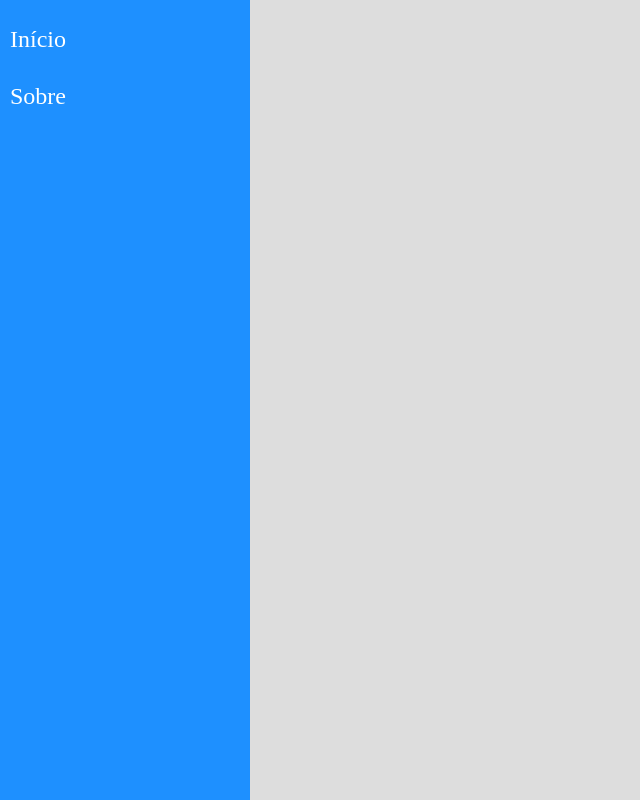
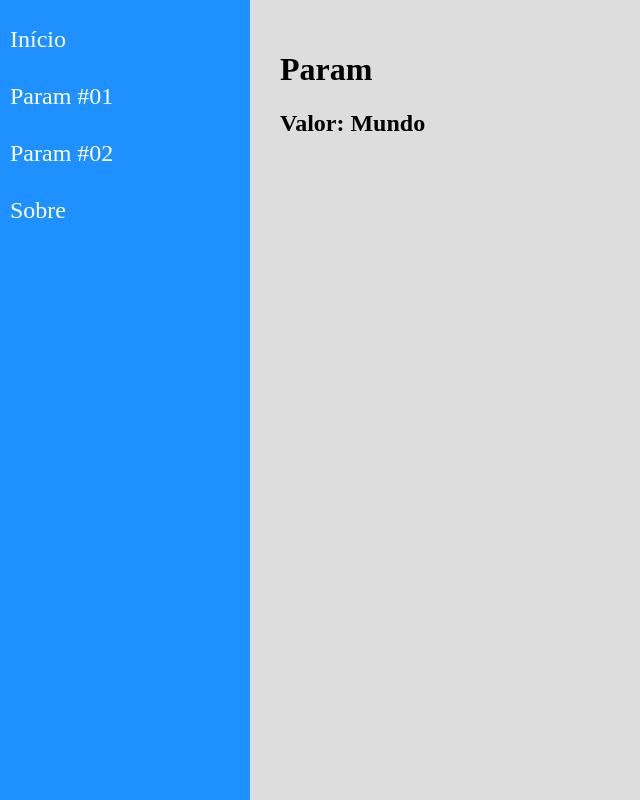
Before and after one commit to eric-moniz/projetos-react-udemy, a React (Create React App) app in the folder navegacao/: page /param/Mundo in a window 1280 px wide. Shown: the whole page, without its empty margins (0-640 px from the left). Built offline with nearby package versions, Linux system fonts and the light colour scheme.

Commit message:
aula 57 - Navegação com parâmetro

```diff
--- a/navegacao/src/components/layout/Content.jsx
+++ b/navegacao/src/components/layout/Content.jsx
@@ -12,6 +12,7 @@ const Content = props => {
     <main className="Content">
       <Routes>
         <Route path="/about" element={<About />} />
+        <Route path="/param/:id" element={<Param />} />
         <Route path="/param:id" element={<Param />} />
         <Route path="/" exact element={<Home />} />
         <Route path="*" element={<NotFound />} />
--- a/navegacao/src/components/layout/Menu.jsx
+++ b/navegacao/src/components/layout/Menu.jsx
@@ -12,6 +12,12 @@ const Menu = props => {
             <Link to="/">Início</Link>
           </li>
           <li>
+            <Link to="/param/Olá">Param #01</Link>
+          </li>
+          <li>
+            <Link to="/param/Mundo">Param #02</Link>
+          </li>
+          <li>
             <Link to="/about">Sobre</Link>
           </li>
         </ul>
--- a/navegacao/src/views/examples/About.jsx
+++ b/navegacao/src/views/examples/About.jsx
@@ -4,7 +4,7 @@ const About = props => {
   return (
     <div className="About">
       <h1>Sobre</h1>
-      <p>O nosso sistema foi criado...</p>
+      <h2>O nosso sistema foi criado...</h2>
     </div>
   );
 };
--- a/navegacao/src/views/examples/Home.jsx
+++ b/navegacao/src/views/examples/Home.jsx
@@ -4,7 +4,7 @@ const Home = props => {
   return (
     <div className="Home">
       <h1>Início</h1>
-      <p>Bem vindo!</p>
+      <h2>Bem vindo!</h2>
     </div>
   );
 };
--- a/navegacao/src/views/examples/Param.jsx
+++ b/navegacao/src/views/examples/Param.jsx
@@ -1,7 +1,15 @@
 import React from "react";
+import { useParams } from "react-router-dom";
 
 const Param = props => {
-  return <div className="Param"></div>;
+  const { id } = useParams();
+
+  return (
+    <div className="Param">
+      <h1>Param</h1>
+      <h2>Valor: {id}</h2>
+    </div>
+  );
 };
 
 export default Param;
```
